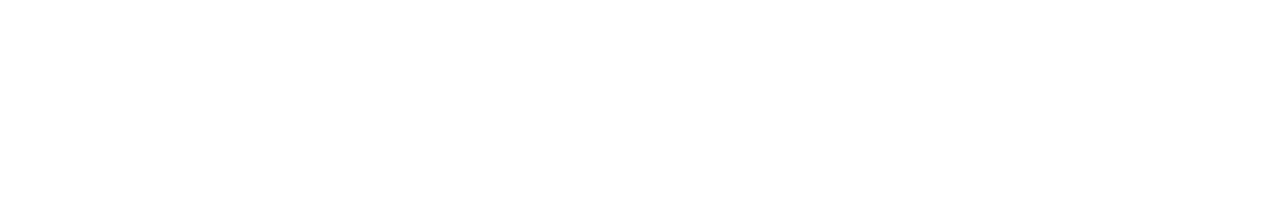
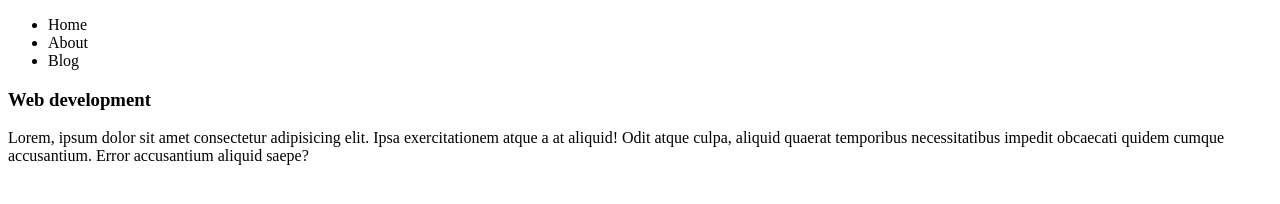
Before and after one commit to rimasultana/Module-4.6, a plain HTML site: page SEmanticTag.html in a window 1280 px wide. Drawn offline with Linux system fonts and the light colour scheme.

Commit message:
semantic

```diff
--- a/SEmanticTag.html
+++ b/SEmanticTag.html
@@ -1,12 +1,28 @@
 <!DOCTYPE html>
 <html lang="en">
-<head>
-    <meta charset="UTF-8">
-    <meta name="viewport" content="width=device-width, initial-scale=1.0">
+  <head>
+    <meta charset="UTF-8" />
+    <meta name="viewport" content="width=device-width, initial-scale=1.0" />
     <title>Document</title>
-</head>
-<body>
-
-
-</body>
+  </head>
+  <body>
+    <header>
+        <nav>
+            <ul>
+                <li>Home</li>
+                <li>About</li>
+                <li>Blog</li>
+            </ul>
+        </nav>
+      <h3>Web development</h3>
+      <p>
+        Lorem, ipsum dolor sit amet consectetur adipisicing elit. Ipsa
+        exercitationem atque a at aliquid! Odit atque culpa, aliquid quaerat
+        temporibus necessitatibus impedit obcaecati quidem cumque accusantium.
+        Error accusantium aliquid saepe?
+      </p>
+    </header>
+    <main></main>
+    <footer></footer>
+  </body>
 </html>
```
